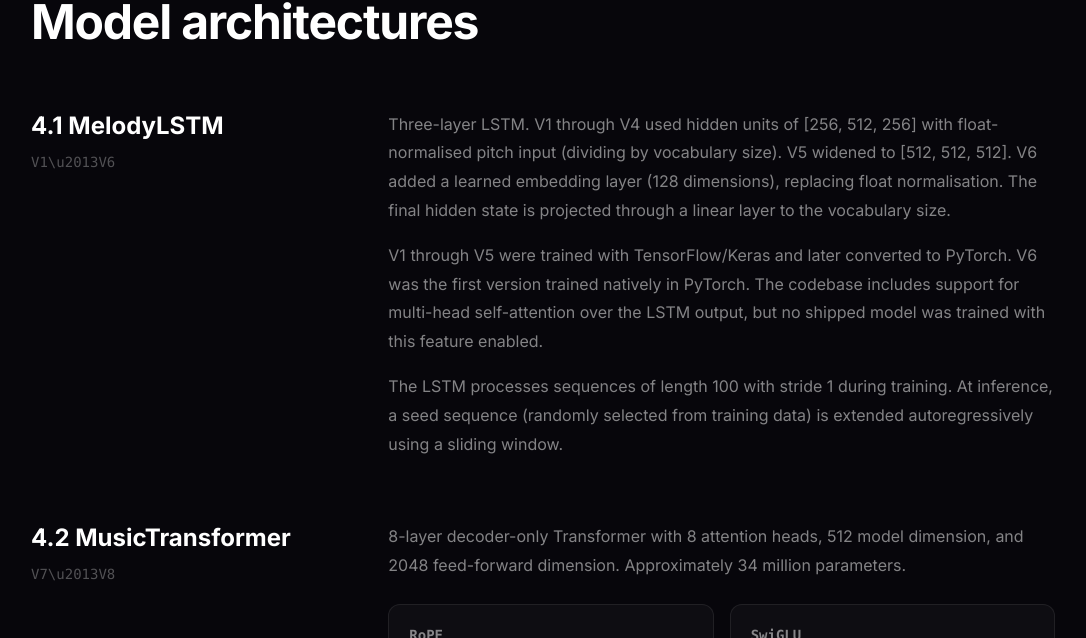
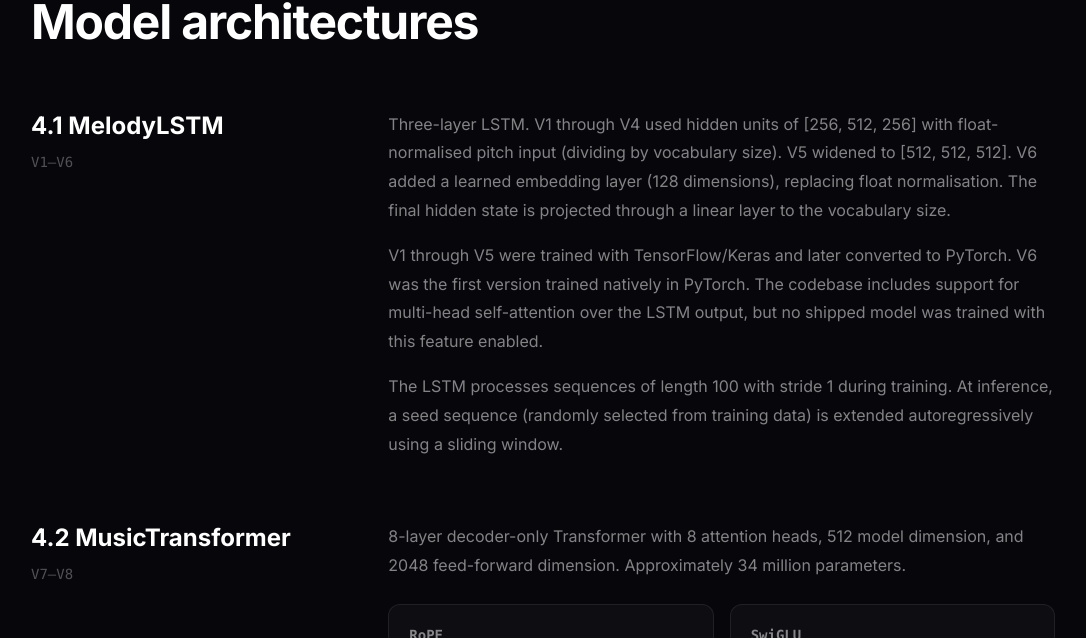
Before and after one commit to niallone/melodygenerator, a Next.js app in the folder frontend/: page /research in a window 1280 px wide. Shown: the part 3619-4257 px from the top of the page, without its empty margins (97-1183 px from the left). Built offline with nearby package versions, Linux system fonts and the light colour scheme.

Commit message:
hotfix: encoding fix

```diff
--- a/frontend/app/(default)/research/page.tsx
+++ b/frontend/app/(default)/research/page.tsx
@@ -245,7 +245,7 @@ export default function Research() {
             <div className="grid grid-cols-1 sm:grid-cols-12 gap-12">
               <div className="sm:col-span-4">
                 <h3 className="text-2xl font-bold mb-2">4.1 MelodyLSTM</h3>
-                <p className="text-sm text-white/30 font-mono">V1\u2013V6</p>
+                <p className="text-sm text-white/30 font-mono">{`V1\u2013V6`}</p>
               </div>
               <div className="sm:col-span-8 space-y-4 text-white/50 leading-relaxed">
                 <p>
@@ -273,7 +273,7 @@ export default function Research() {
             <div className="grid grid-cols-1 sm:grid-cols-12 gap-12">
               <div className="sm:col-span-4">
                 <h3 className="text-2xl font-bold mb-2">4.2 MusicTransformer</h3>
-                <p className="text-sm text-white/30 font-mono">V7\u2013V8</p>
+                <p className="text-sm text-white/30 font-mono">{`V7\u2013V8`}</p>
               </div>
               <div className="sm:col-span-8 space-y-4 text-white/50 leading-relaxed">
                 <p>
```
